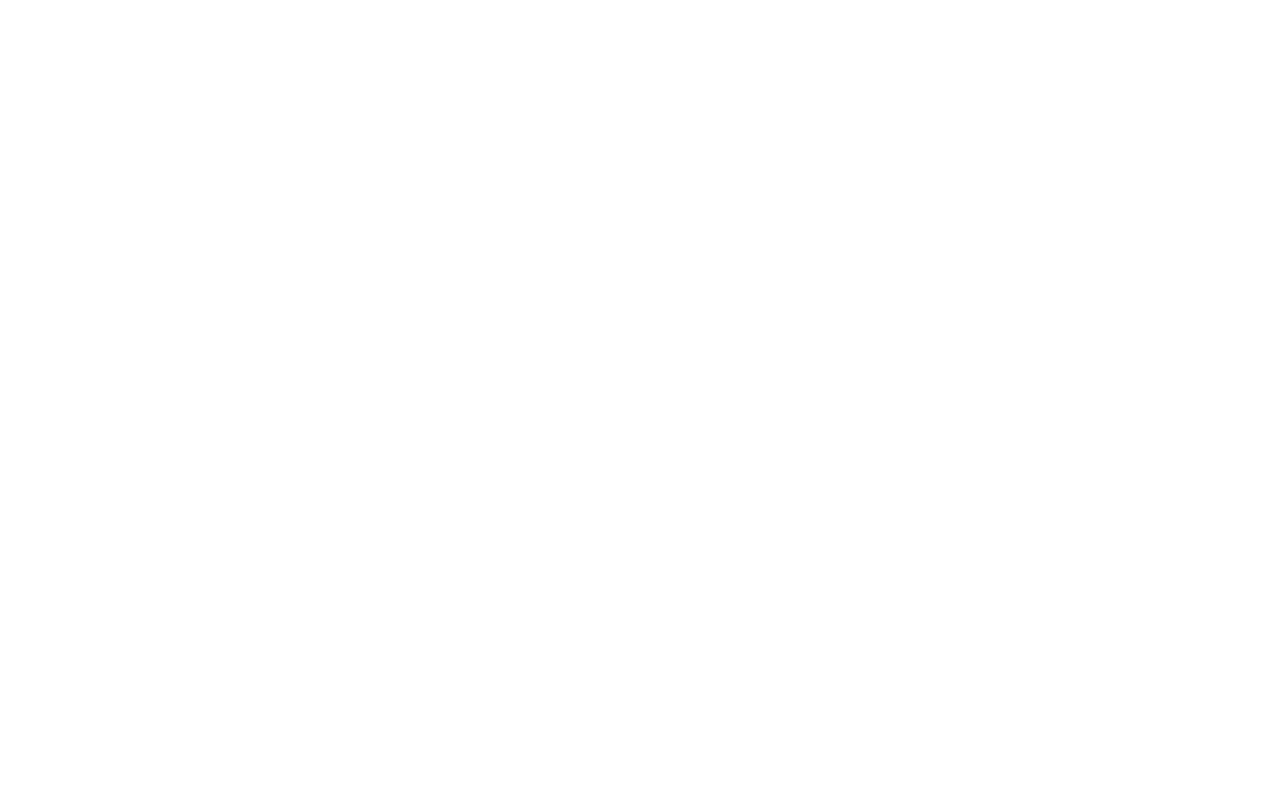
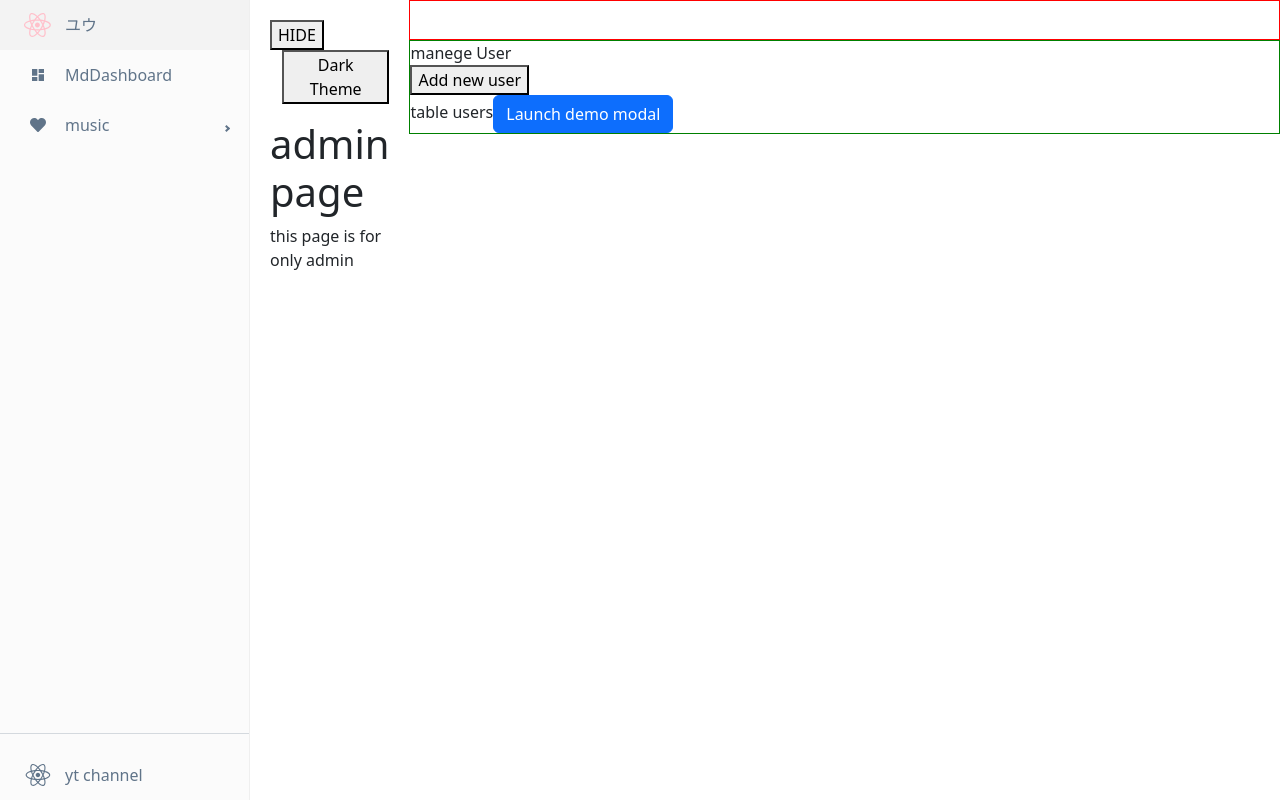
Before and after one commit to huytrinh102-prog/react-js, a React (Create React App) app: page /admins/ManegeUser in a window 1280 px wide. Before the commit this address had no page. Built offline with nearby package versions, Linux system fonts and the light colour scheme.

Commit message:
video 53

```diff
--- a/src/App.js
+++ b/src/App.js
@@ -1,4 +1,5 @@
 import './App.scss';
+import Admin from './components/ Admin/Admin';
 import Header from './components/Header/Header';
 import { Outlet } from 'react-router-dom';
 const App = () => {
--- a/src/components/ Admin/Admin.js
+++ b/src/components/ Admin/Admin.js
@@ -1,6 +1,20 @@
-const Admin =(props) =>{
-    return(
-        <div>Admin component</div>
-    )
-}
+import SideBar from "./SideBar";
+import Admina from "./Admin.scss";
+import { Outlet } from "react-router-dom";
+
+const Admin = (props) => {
+  return (
+    <div className="admin-container">
+      <div className="admin-sidebar">
+        <SideBar />
+      </div>
+      <div className="admin-contain">
+        <div className="admin-header"></div>
+        <div className="admin-main">
+          <Outlet />
+        </div>
+      </div>
+    </div>
+  );
+};
 export default Admin;
--- /dev/null
+++ b/src/components/ Admin/Admin.scss
@@ -0,0 +1,11 @@
+.admin-container{
+    display: flex;
+    .admin-contain{
+        width: 100pc;
+        .admin-header{
+            height: 40px;
+            border: 1px solid red}
+        .admin-main{
+            border: 1px solid green
+        }
+    }}
--- /dev/null
+++ b/src/components/ Admin/ModalCreateUser.js
@@ -0,0 +1,70 @@
+import { useState } from "react";
+import Button from "react-bootstrap/Button";
+import Modal from "react-bootstrap/Modal";
+import Col from "react-bootstrap/Col";
+import Form from "react-bootstrap/Form";
+import Row from "react-bootstrap/Row";
+
+const ModalCreateUser = () => {
+  const [show, setShow] = useState(false);
+
+  const handleClose = () => setShow(false);
+  const handleShow = () => setShow(true);
+
+  return (
+    <>
+      <Button variant="primary" onClick={handleShow}>
+        Launch demo modal
+      </Button>
+
+      <Modal show={show} onHide={handleClose} size="xl" backdrop="static">
+        <Modal.Header closeButton>
+          <Modal.Title>Add new user</Modal.Title>
+        </Modal.Header>
+        <Modal.Body>
+          <Form>
+            <Row className="mb-3">
+              <Form.Group as={Col} controlId="formGridEmail">
+                <Form.Label>Email</Form.Label>
+                <Form.Control type="email" placeholder="Enter email" />
+              </Form.Group>
+
+              <Form.Group as={Col} controlId="formGridPassword">
+                <Form.Label>Password</Form.Label>
+                <Form.Control type="password" placeholder="Password" />
+              </Form.Group>
+            </Row>
+
+            <Row className="mb-3">
+              <Form.Group as={Col} controlId="formGridPassword">
+                <Form.Label>UserName</Form.Label>
+                <Form.Control type="text" placeholder="UserName" />
+              </Form.Group>
+              <Form.Group as={Col} controlId="formGridState">
+                <Form.Label>State</Form.Label>
+                <Form.Select defaultValue="Choose...">
+                  <option>User</option>
+                  <option>Admin</option>
+                </Form.Select>
+              </Form.Group>
+            </Row>
+
+            <Form.Group as={Col} controlId="imageform">
+              <Form.Label>Image</Form.Label>
+              <input type="file" />
+            </Form.Group>
+          </Form>
+        </Modal.Body>
+        <Modal.Footer>
+          <Button variant="secondary" onClick={handleClose}>
+            Close
+          </Button>
+          <Button variant="primary" onClick={handleClose}>
+            Save
+          </Button>
+        </Modal.Footer>
+      </Modal>
+    </>
+  );
+};
+export default ModalCreateUser;
--- /dev/null
+++ b/src/components/ Admin/SideBar.js
@@ -0,0 +1,96 @@
+import React, { useState } from "react";
+import { Sidebar, Menu, MenuItem, SubMenu } from "react-pro-sidebar";
+import { FaHeart } from "react-icons/fa";
+import { DiReact } from "react-icons/di";
+import { MdDashboard } from "react-icons/md";
+import { Link } from "react-router-dom";
+
+const WSidebar = () => {
+  const [collapsed, setCollapsed] = useState(false);
+  const [darkTheme, setDarkTheme] = useState(false);
+
+  const sidebarStyle = {
+    width: collapsed ? "80px" : "250px",
+    height: "100vh",
+    backgroundColor: darkTheme ? "#0b2948" : "#ffffff",
+    color: darkTheme ? "#8ba1b7" : "#607489",
+    transition: "width 0.3s",
+  };
+
+  return (
+    <div style={{ display: "flex", height: "100vh" }}>
+      <Sidebar
+        collapsed={collapsed}
+        style={{
+          height: "100vh",
+          backgroundColor: darkTheme ? "#0b2948" : "#ffffff",
+          color: darkTheme ? "#8ba1b7" : "#607489",
+          width: collapsed ? "80px" : "250px",
+        }}
+      >
+        {/* FLEX WRAPPER – CÁI QUAN TRỌNG NHẤT */}
+        <div
+          style={{
+            display: "flex",
+            flexDirection: "column",
+            height: "100%",
+          }}
+        >
+          {/* MENU TRÊN */}
+          <Menu>
+            <MenuItem
+              component={<Link to="/admins" />}
+              icon={<DiReact size="3em" color="pink" />}
+            >
+              ユウ
+            </MenuItem>
+            <MenuItem icon={<MdDashboard />}>MdDashboard</MenuItem>
+
+            <SubMenu label="music" icon={<FaHeart />}>
+              <MenuItem component={<Link to="/admins/ManegeUser" />}>
+                yuu music
+              </MenuItem>
+              <MenuItem>yuu list</MenuItem>
+              <MenuItem>yuu hot mv</MenuItem>
+            </SubMenu>
+          </Menu>
+
+          {/* ĐẨY XUỐNG */}
+          <div style={{ flexGrow: 1 }} />
+
+          {/* MENU DƯỚI – LUÔN Ở CUỐI */}
+          <hr />
+          <Menu>
+            <MenuItem
+              component="a"
+              icon={<DiReact size="2em" />}
+              href="https://www.youtube.com/@YU-H8129/videos"
+              target="_blank"
+              rel="noopener noreferrer"
+            >
+              yt channel
+            </MenuItem>
+          </Menu>
+        </div>
+      </Sidebar>
+      <main style={{ flex: 1, padding: "20px" }}>
+        <div style={{ marginBottom: "16px" }}>
+          <button onClick={() => setCollapsed(!collapsed)}>
+            {collapsed ? "SHOW" : "HIDE"}{" "}
+          </button>
+          <button
+            onClick={() => setDarkTheme(!darkTheme)}
+            style={{ marginLeft: "12px" }}
+          >
+            {" "}
+            {darkTheme ? "Light Theme" : "Dark Theme"}
+          </button>
+        </div>{" "}
+        <h1>admin page</h1>
+        <p>this page is for only admin </p>{" "}
+      </main>
+    </div>
+  );
+};
+
+export default WSidebar;
--- /dev/null
+++ b/src/components/ Admin/content/DashBoard.js
@@ -0,0 +1,8 @@
+const Dashboard =(props)=>{
+    return(
+        <div>DashBoard</div>
+    )
+
+}
+
+export default Dashboard;
--- /dev/null
+++ b/src/components/ Admin/content/ManegeUser.js
@@ -0,0 +1,19 @@
+import ModalCreateUser from "../ModalCreateUser";
+
+const ManegeUser = (props) => {
+  return (
+    <div className="manage-user-container">
+      <div className="title">manege User</div>
+      <div className="users-content">
+        <div>
+          <button>Add new user</button>
+        </div>
+        <div>
+          table users
+          <ModalCreateUser />
+        </div>
+      </div>
+    </div>
+  );
+};
+export default ManegeUser;
--- a/src/index.js
+++ b/src/index.js
@@ -12,6 +12,9 @@
 import User from './components/User/User';
 import Admin from "./components/ Admin/Admin"
 import HomePage from './components/Home/HomePage';
+import ManegeUser from './components/ Admin/content/ManegeUser';
+import Dashboard from './components/ Admin/content/DashBoard';
+
 const root = ReactDOM.createRoot(document.getElementById('root'));
 root.render(
   <Provider store={store}>
@@ -21,8 +24,12 @@
         <Route path="/" element={<App />} >
         <Route index element={<HomePage />} />
          <Route path="/users" element={<User />} />
-         <Route path="/admins" element={<Admin />} />
         </Route>
+        <Route path="/admins" element={<Admin />} >
+          <Route path="ManegeUser" element={<ManegeUser />} />
+          <Route path="Dashboard" element={<Dashboard />} />
+        </Route>
+
       </Routes>
       </BrowserRouter>
     {/* </React.StrictMode> */}
```
Also changed, not shown: package.json (+7 -1 lines), src/App.scss (line endings or trailing spaces), 1 other file (tests, documents, lock files or other folders).
